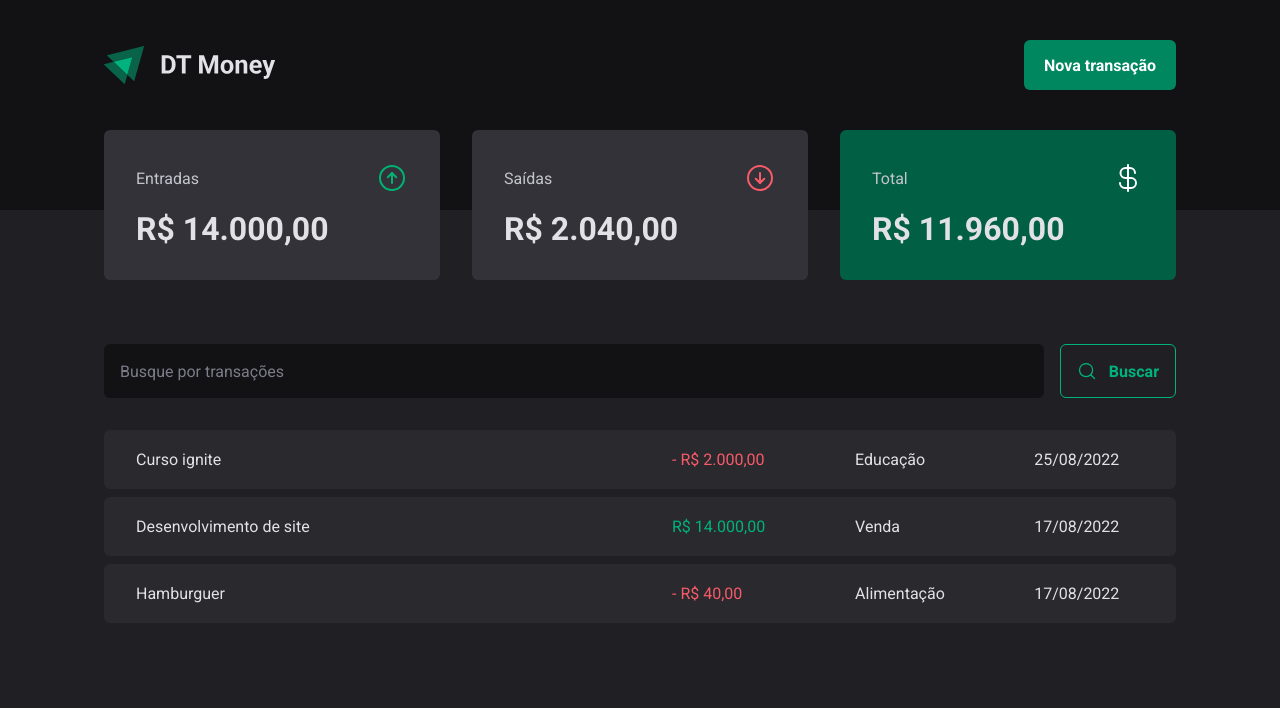
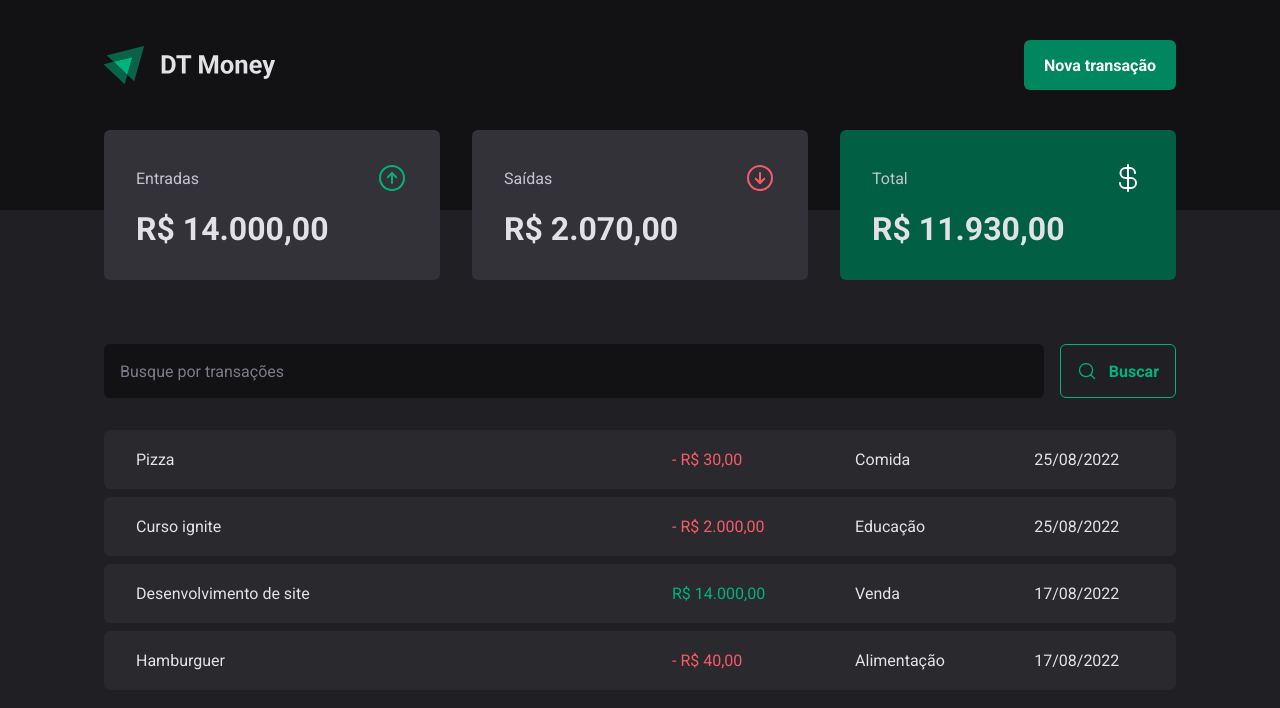
Before and after one commit to Andersonsilvamota/dt-money, a React (Vite) app: page / in a window 1280 px wide. Shown: the top 708 px of the page. Built offline with nearby package versions, Linux system fonts and the light colour scheme; data requests are answered from the project's data file.

Commit message:
Alterando contexto para salvar nova transação

```diff
--- a/server.json
+++ b/server.json
@@ -23,6 +23,14 @@
       "type": "outcome",
       "createdAt": "2022-08-25T02:03:23.262Z",
       "id": 3
+    },
+    {
+      "category": "Comida",
+      "description": "Pizza",
+      "price": 30,
+      "type": "outcome",
+      "createdAt": "2022-08-25T02:20:01.282Z",
+      "id": 4
     }
   ]
 }
--- a/src/components/NewTransactionModal/index.tsx
+++ b/src/components/NewTransactionModal/index.tsx
@@ -1,8 +1,10 @@
 import { zodResolver } from "@hookform/resolvers/zod";
 import * as Dialog from "@radix-ui/react-dialog";
 import { ArrowCircleDown, ArrowCircleUp, X } from "phosphor-react";
+import { useContext } from "react";
 import { Controller, useForm } from "react-hook-form";
 import * as z from 'zod';
+import { TransactionsContext } from "../../contexts/TransactionsContext";
 import { api } from "../../lib/axios";
 
 import { CloseButton, Content, Overlay, TransactionType, TransactionTypeButton } from "./style";
@@ -17,6 +19,7 @@
 type NewTransactionFormInputs = z.infer<typeof newTransactionsFormSchema>;
 
 export function NewTransactionModal(){
+  const {createTransaction} = useContext(TransactionsContext)
   const {
     control,
     register,
@@ -33,12 +36,11 @@
   async function handleCreateNewTransaction(data: NewTransactionFormInputs) {
     const  {category, description, price, type} = data
 
-    await api.post('transactions', {
+    await createTransaction({
       category,
       description,
       price,
       type,
-      createdAt: new Date(),
     })
 
     reset();
--- a/src/contexts/TransactionsContext.tsx
+++ b/src/contexts/TransactionsContext.tsx
@@ -10,14 +10,23 @@
   createdAt: string;
 }
 
+interface CreateTransactionInput {
+  description: string;
+  price: number;
+  category: string;
+  type: 'income' | 'outcome'
+}
+
 interface TransactionContextType {
   transactions: Transaction[];
   fetchTransactions: (query?: string) => Promise<void>;
+  createTransaction: (data: CreateTransactionInput) => Promise<void>
 }
 
 interface TransactionsProviderProps {
  children: ReactNode
 }
+
 
 export const TransactionsContext = createContext({} as TransactionContextType)
 
@@ -33,14 +42,28 @@
       }
     })
     setTransactions(response.data)
-    }
+  }
 
-    useEffect(() => {
-      fetchTransactions()
+  async function createTransaction(data: CreateTransactionInput ) {
+    const  {category, description, price, type} = data
+
+    const response = await api.post('transactions', {
+      category,
+      description,
+      price,
+      type,
+      createdAt: new Date(),
+    })
+
+    setTransactions(state => [ response.data, ...state])
+  }
+
+  useEffect(() => {
+    fetchTransactions()
   }, [])
 
   return(
-    <TransactionsContext.Provider value={{transactions, fetchTransactions}}>
+    <TransactionsContext.Provider value={{transactions, fetchTransactions, createTransaction}}>
       {children}
     </TransactionsContext.Provider>
   )
```
